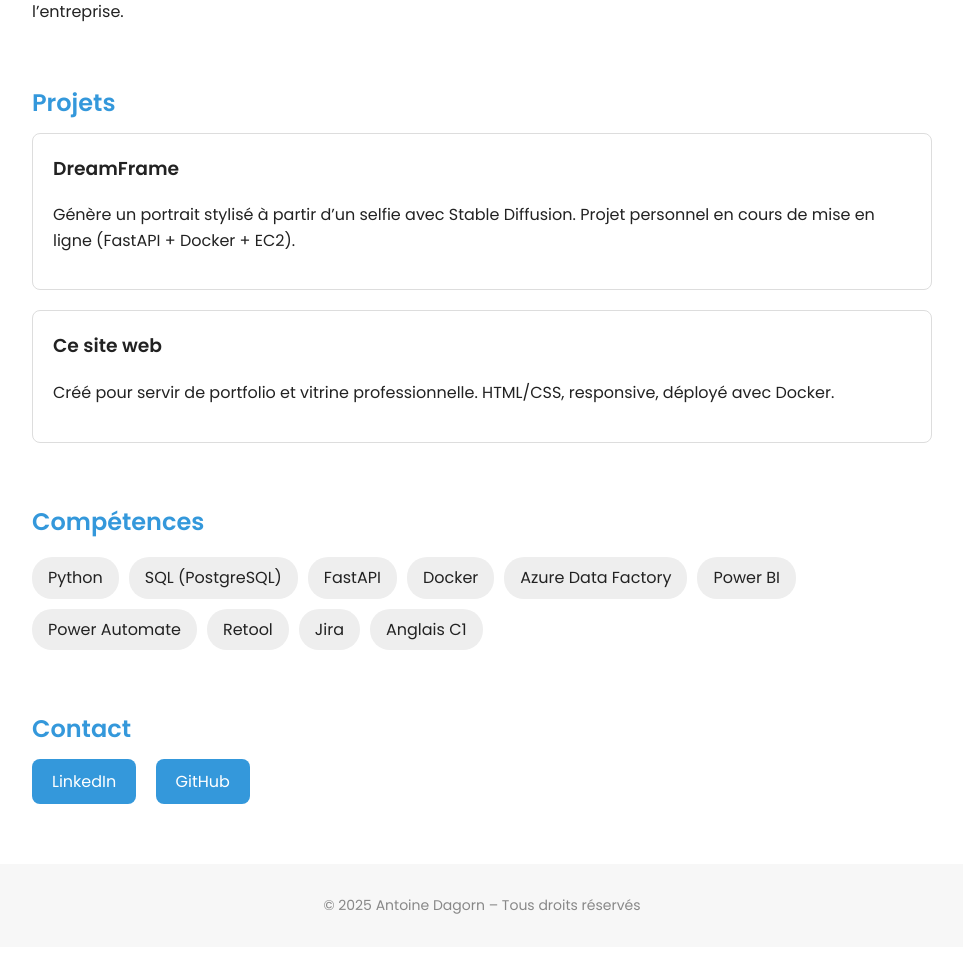
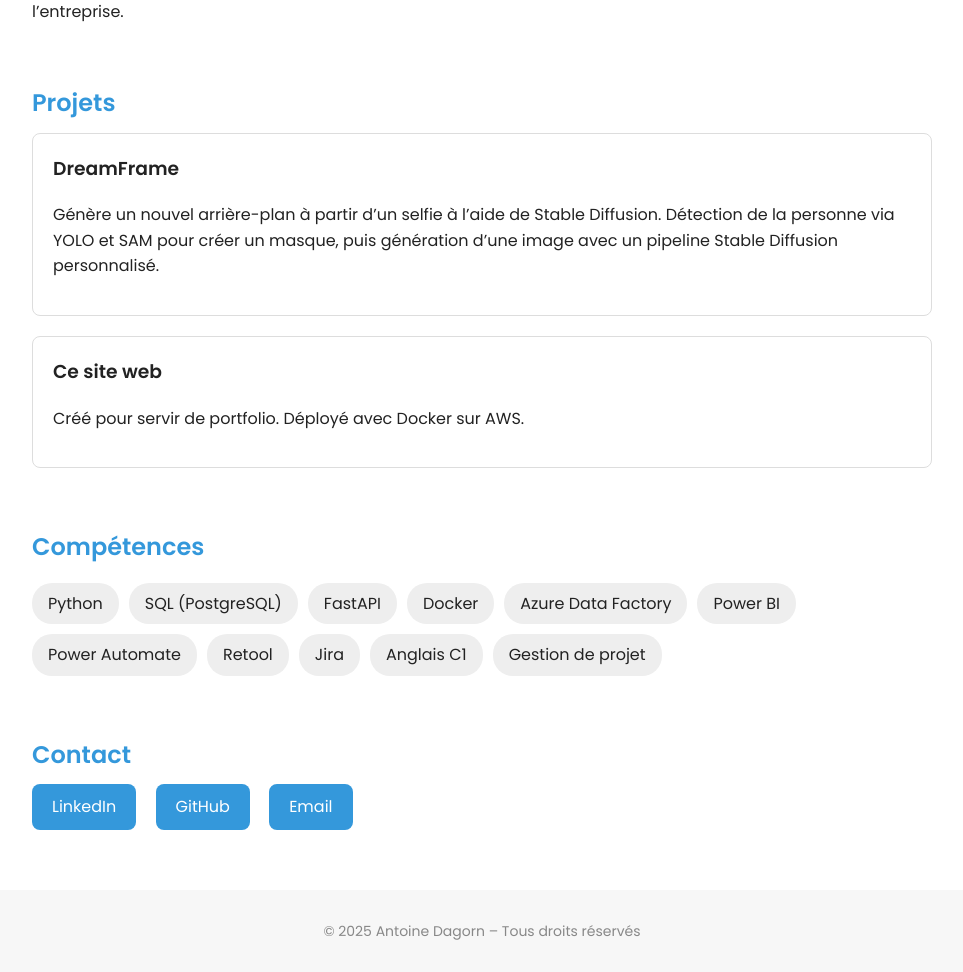
Before and after one commit to Eniotarixx/first_website, a FastAPI app: page / in a window 1280 px wide. Shown: the part 515-1487 px from the top of the page, without its empty margins (158-1121 px from the left). Before the commit the page ends 1429 px from the top, so only its background shows below. Run offline with FastAPI, Linux system fonts and the light colour scheme.

Commit message:
new homepage

```diff
--- a/templates/homepage.html
+++ b/templates/homepage.html
@@ -123,14 +123,14 @@
             <div style="flex-shrink: 0; text-align: center;">
                 <img src="/static/avatar.png" alt="Avatar Antoine"
                     style="width: 100px; height: 100px; object-fit: cover; border-radius: 50%; box-shadow: 0 4px 10px rgba(0,0,0,0.1);"
-
+                    </div>
+                <div style="text-align: center;">
+                    <h1 style="margin: 0; font-size: 36px;">Antoine Dagorn</h1>
+                    <p style="font-size: 16px; margin-top: 10px;">Ingénieur IT & Data Engineer – Passionné par les
+                        systèmes
+                        et la donnée</p>
+                </div>
             </div>
-            <div style="text-align: center;">
-                <h1 style="margin: 0; font-size: 36px;">Antoine Dagorn</h1>
-                <p style="font-size: 16px; margin-top: 10px;">Ingénieur IT & Data Engineer – Passionné par les systèmes
-                    et la donnée</p>
-            </div>
-        </div>
     </header>
 
 
@@ -156,12 +156,13 @@
             <h2>Projets</h2>
             <div class="card">
                 <h3>DreamFrame</h3>
-                <p>Génère un portrait stylisé à partir d’un selfie avec Stable Diffusion. Projet personnel en cours de
-                    mise en ligne (FastAPI + Docker + EC2).</p>
+                <p>Génère un nouvel arrière-plan à partir d’un selfie à l’aide de Stable Diffusion.
+                    Détection de la personne via YOLO et SAM pour créer un masque, puis génération d’une image avec un
+                    pipeline Stable Diffusion personnalisé.</p>
             </div>
             <div class="card">
                 <h3>Ce site web</h3>
-                <p>Créé pour servir de portfolio et vitrine professionnelle. HTML/CSS, responsive, déployé avec Docker.
+                <p>Créé pour servir de portfolio. Déployé avec Docker sur AWS.
                 </p>
             </div>
         </section>
@@ -179,6 +180,7 @@
                 <li>Retool</li>
                 <li>Jira</li>
                 <li>Anglais C1</li>
+                <li>Gestion de projet</li>
             </ul>
         </section>
 
@@ -186,6 +188,7 @@
             <h2>Contact</h2>
             <a href="https://www.linkedin.com/in/antoinedagorn/" target="_blank">LinkedIn</a>
             <a href="https://github.com/Eniotarixx" target="_blank">GitHub</a>
+            <a href="mailto:antoine.dagorn@outlook.com" target="_blank">Email</a>
         </section>
     </main>
 
```
